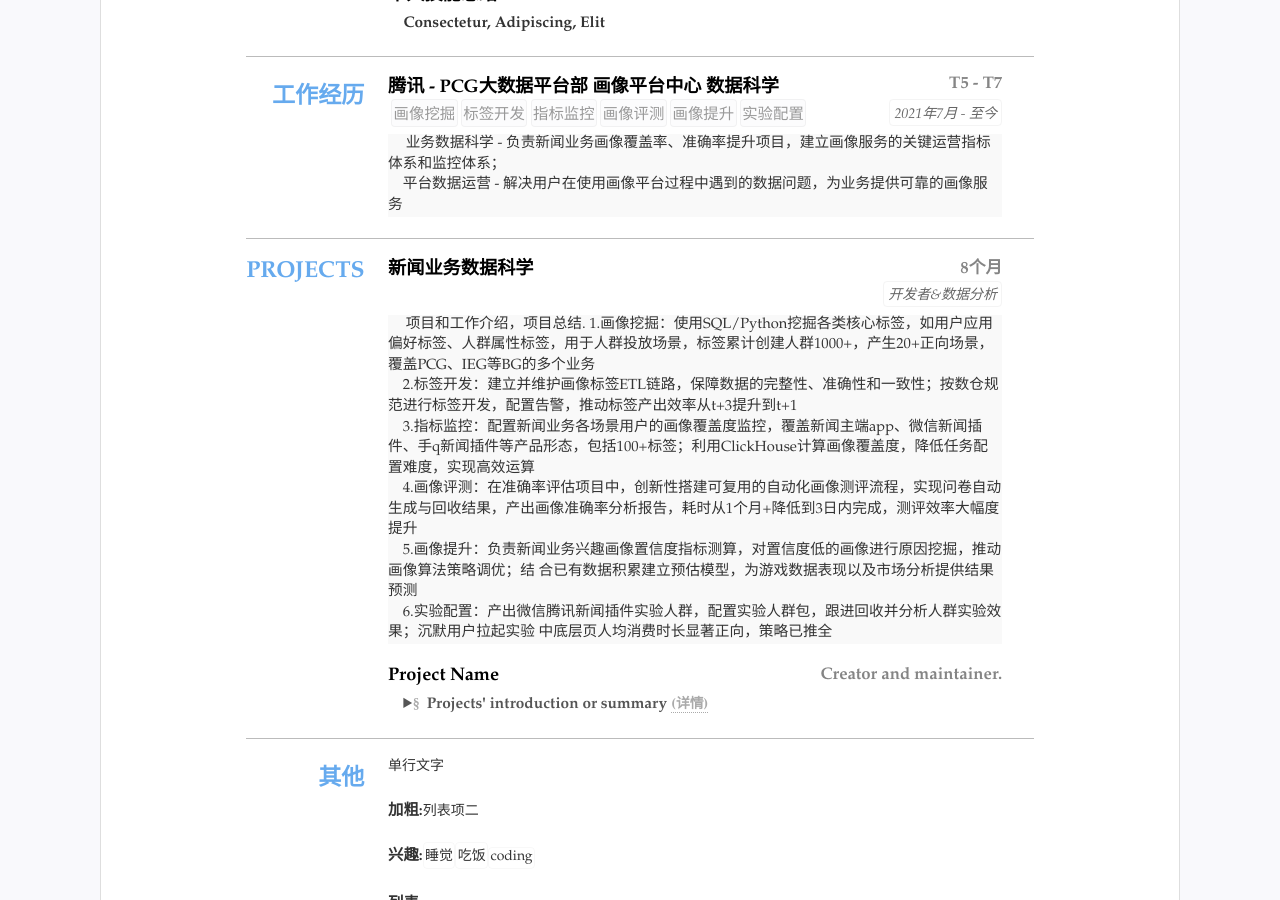
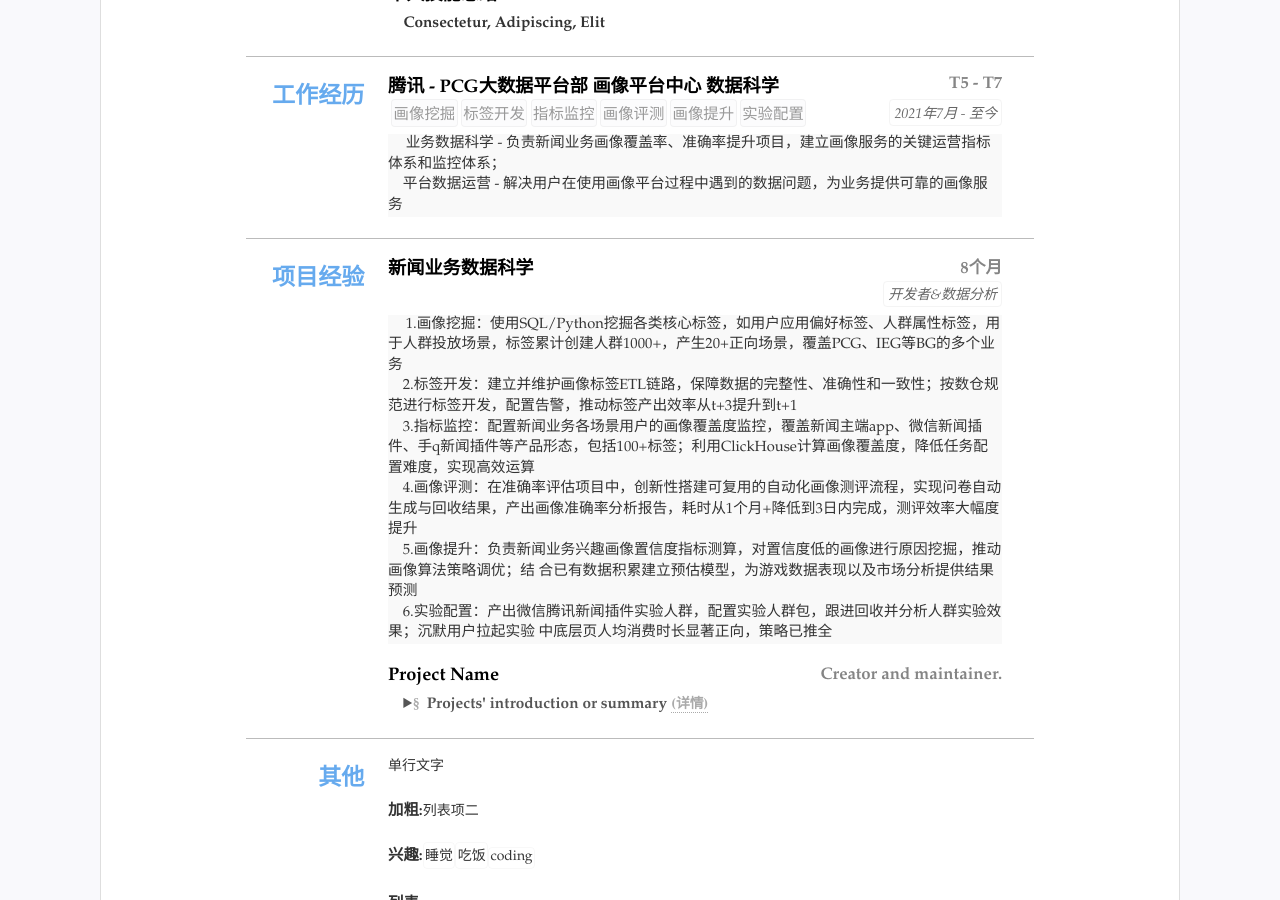
Before and after one commit to kyod-bu/cv, a Jekyll site: the page built from index.html, in a window 1280 px wide and 900 px high, scrolled down 555 px. Built offline with Jekyll 4.4.1, drawn with Linux system fonts in a browser that asks for light colours.

Commit message:
Update resume.yml

```diff
--- a/_data/resume.yml
+++ b/_data/resume.yml
@@ -80,12 +80,12 @@ main: #简历主要内容，
   #   summary: Summary your job or work. (Collapse)
   #   detail: Details can be collapsed in Chrome Safari, Firefox, Opera and so on. Duis aute irure dolor in reprehenderit in voluptate velit esse cillum dolore eu fugiat nulla pariatur. Excepteur sint occaecat cupidatat non proident, sunt in culpa qui officia deserunt mollit anim id est laborum.
 
-- type: 项目经验
-  name: Projects
+- type: Projects
+  name: 项目经验
   content:
   - title: 新闻业务数据科学
     duration: 开发者&数据分析
-    detail: 项目和工作介绍，项目总结. 1.画像挖掘：使用SQL/Python挖掘各类核心标签，如用户应用偏好标签、人群属性标签，用于人群投放场景，标签累计创建人群1000+，产生20+正向场景，覆盖PCG、IEG等BG的多个业务 <br>  &nbsp &nbsp 2.标签开发：建立并维护画像标签ETL链路，保障数据的完整性、准确性和一致性；按数仓规范进行标签开发，配置告警，推动标签产出效率从t+3提升到t+1 <br>  &nbsp &nbsp 3.指标监控：配置新闻业务各场景用户的画像覆盖度监控，覆盖新闻主端app、微信新闻插件、手q新闻插件等产品形态，包括100+标签；利用ClickHouse计算画像覆盖度，降低任务配置难度，实现高效运算 <br>  &nbsp &nbsp  4.画像评测：在准确率评估项目中，创新性搭建可复用的自动化画像测评流程，实现问卷自动生成与回收结果，产出画像准确率分析报告，耗时从1个月+降低到3日内完成，测评效率大幅度提升  <br>  &nbsp &nbsp 5.画像提升：负责新闻业务兴趣画像置信度指标测算，对置信度低的画像进行原因挖掘，推动画像算法策略调优；结	合已有数据积累建立预估模型，为游戏数据表现以及市场分析提供结果预测  <br>  &nbsp &nbsp 6.实验配置：产出微信腾讯新闻插件实验人群，配置实验人群包，跟进回收并分析人群实验效果；沉默用户拉起实验	中底层页人均消费时长显著正向，策略已推全
+    detail: 1.画像挖掘：使用SQL/Python挖掘各类核心标签，如用户应用偏好标签、人群属性标签，用于人群投放场景，标签累计创建人群1000+，产生20+正向场景，覆盖PCG、IEG等BG的多个业务 <br>  &nbsp &nbsp 2.标签开发：建立并维护画像标签ETL链路，保障数据的完整性、准确性和一致性；按数仓规范进行标签开发，配置告警，推动标签产出效率从t+3提升到t+1 <br>  &nbsp &nbsp 3.指标监控：配置新闻业务各场景用户的画像覆盖度监控，覆盖新闻主端app、微信新闻插件、手q新闻插件等产品形态，包括100+标签；利用ClickHouse计算画像覆盖度，降低任务配置难度，实现高效运算 <br>  &nbsp &nbsp  4.画像评测：在准确率评估项目中，创新性搭建可复用的自动化画像测评流程，实现问卷自动生成与回收结果，产出画像准确率分析报告，耗时从1个月+降低到3日内完成，测评效率大幅度提升  <br>  &nbsp &nbsp 5.画像提升：负责新闻业务兴趣画像置信度指标测算，对置信度低的画像进行原因挖掘，推动画像算法策略调优；结	合已有数据积累建立预估模型，为游戏数据表现以及市场分析提供结果预测  <br>  &nbsp &nbsp 6.实验配置：产出微信腾讯新闻插件实验人群，配置实验人群包，跟进回收并分析人群实验效果；沉默用户拉起实验	中底层页人均消费时长显著正向，策略已推全
     sub: 8个月
   - title: Project Name
     summary: Projects' introduction or summary
```
